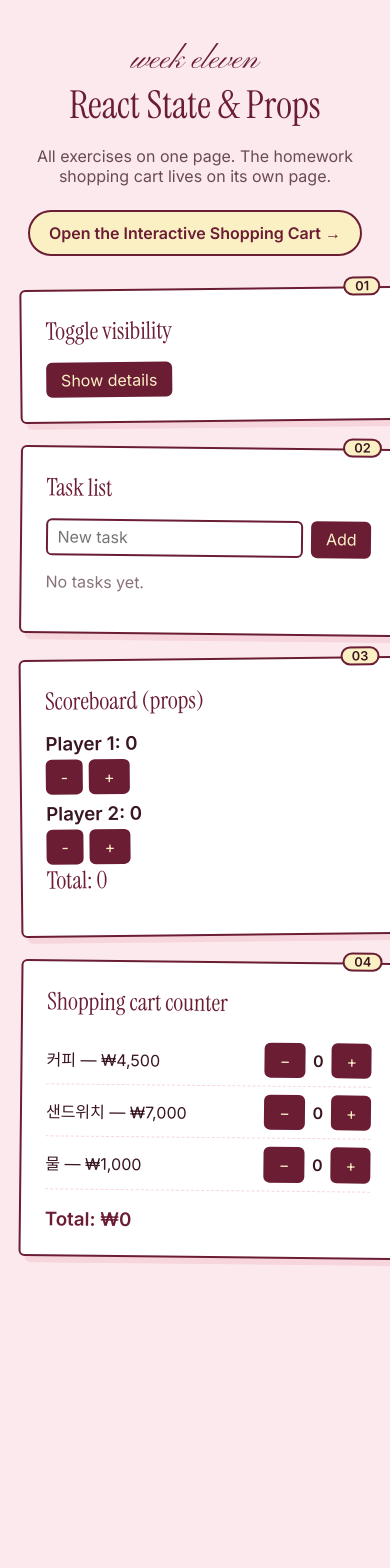
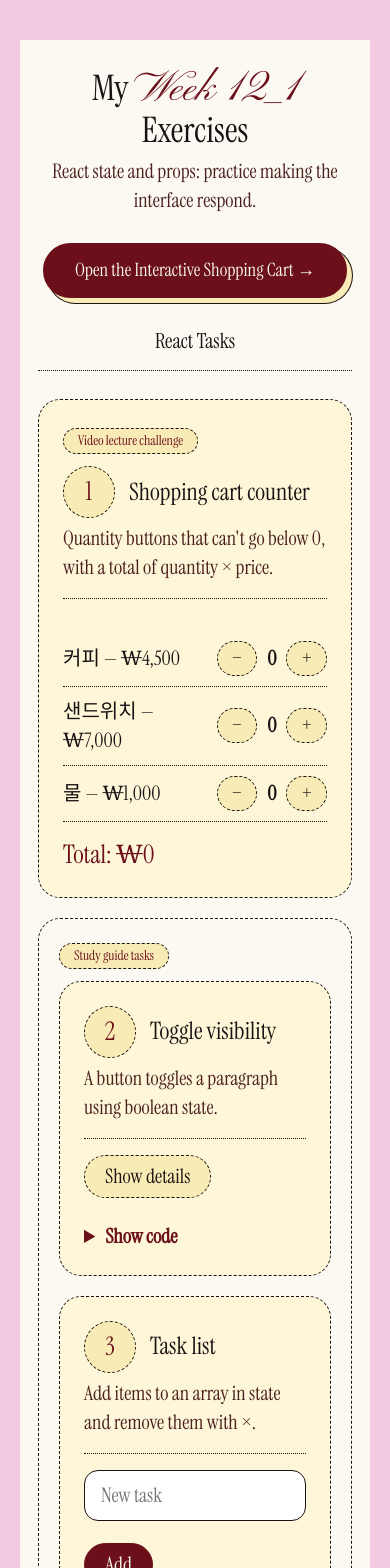
Before and after one commit to aadi-eee/week12_1, a React (Vite) app: page / in a window 390 px wide. Shown: the top 1568 px of the page. Before the commit the page ends 1322 px from the top, so only its background shows below. Built offline with nearby package versions, Linux system fonts and the light colour scheme.

Commit message:
Week 12_1 exercises and shopping cart

```diff
--- a/src/App.jsx
+++ b/src/App.jsx
@@ -4,6 +4,14 @@ import TaskList from './components/TaskList.jsx';
 import ScoreBoard from './components/ScoreBoard.jsx';
 import ShoppingCartCounter from './components/ShoppingCartCounter.jsx';
 import ShoppingCartPage from './pages/ShoppingCartPage.jsx';
+import CodeBlock from './components/CodeBlock.jsx';
+
+// "?raw" imports the file's text so we can display it
+import toggleCode from './components/ToggleDetail.jsx?raw';
+import taskCode from './components/TaskList.jsx?raw';
+import scoreCode from './components/ScoreBoard.jsx?raw';
+import CounterHistory from './components/CounterHistory.jsx';
+import counterCode from './components/CounterHistory.jsx?raw';
 
 // tiny hash router: "#/cart" -> shopping cart page, anything else -> exercises page
 function useHashRoute() {
@@ -16,12 +24,17 @@ function useHashRoute() {
   return hash;
 }
 
-function Card({ number, title, children }) {
+function Card({ number, title, text, tag, className = '', code, children }) {
   return (
-    <section className="card">
-      <span className="card-no">{number}</span>
+    <section className={`card ${className}`}>
+      {tag && <span className="tag">{tag}</span>}
+      <div className="card-head">
+        <span className="badge">{number}</span>
         <h2>{title}</h2>
-      {children}
+      </div>
+      <p className="card-text">{text}</p>
+      <div className="card-body">{children}</div>
+      {code && <CodeBlock code={code} />}
     </section>
   );
 }
@@ -32,26 +45,62 @@ export default function App() {
   if (hash === '#/cart') return <ShoppingCartPage />;
 
   return (
-    <main className="page">
-      <header className="hero">
-        <p className="script">week eleven</p>
-        <h1>React State &amp; Props</h1>
-        <p className="sub">All exercises on one page. The homework shopping cart lives on its own page.</p>
+    <main className="site">
+      <h1>My <span className="script">Week 12_1 </span> Exercises</h1>
+      <p className="lead">React state and props: practice making the interface respond.</p>
       <a className="cta" href="#/cart">Open the Interactive Shopping Cart →</a>
-      </header>
 
-      <div className="grid">
-        <Card number="01" title="Toggle visibility">
+      <h2>React Tasks</h2>
+      <div className="cards">
+        <Card
+          number="1"
+          title="Shopping cart counter"
+          text="Quantity buttons that can't go below 0, with a total of quantity × price."
+          tag="Video lecture challenge"
+        >
+          <ShoppingCartCounter />
+        </Card>
+
+        <div className="group">
+          <span className="tag">Study guide tasks</span>
+          <div className="cards">
+            <Card
+              number="2"
+              title="Toggle visibility"
+              text="A button toggles a paragraph using boolean state."
+              className="e2"
+              code={toggleCode}
+            >
               <ToggleDetail />
             </Card>
-        <Card number="02" title="Task list">
+            <Card
+              number="3"
+              title="Task list"
+              text="Add items to an array in state and remove them with ×."
+              className="e3"
+              code={taskCode}
+            >
               <TaskList />
             </Card>
-        <Card number="03" title="Scoreboard (props)">
+            <Card
+              number="4"
+              title="Scoreboard"
+              text="A parent passes props to two PlayerScore children and shows the total."
+              code={scoreCode}
+            >
               <ScoreBoard />
             </Card>
-        <Card number="04" title="Shopping cart counter">
-          <ShoppingCartCounter />
+          </div>
+        </div>
+
+        <Card
+          number="5"
+          title="Counter with history & undo"
+          text="Two state variables: count and history. Keep the last 5 values, and Undo goes back one step."
+          tag="Week 12_1 code challenge"
+          code={counterCode}
+        >
+          <CounterHistory />
         </Card>
       </div>
     </main>
--- a/src/components/CodeBlock.jsx
+++ b/src/components/CodeBlock.jsx
@@ -1,18 +1,9 @@
-import { useState } from 'react';
-
+// "Show code" box: uses the same <details> look as the old site
 export default function CodeBlock({ code }) {
-  const [open, setOpen] = useState(false);
-
   return (
-    <div className="code-wrap">
-      <button className="ghost" onClick={() => setOpen((o) => !o)}>
-        {open ? 'Hide code' : 'Show code'}
-      </button>
-      {open && (
-        <pre className="code">
-          <code>{code}</code>
-        </pre>
-      )}
-    </div>
+    <details className="example">
+      <summary>Show code</summary>
+      <pre><code>{code}</code></pre>
+    </details>
   );
 }
--- /dev/null
+++ b/src/components/CounterHistory.jsx
@@ -0,0 +1,54 @@
+import { useState } from 'react';
+
+export default function CounterHistory() {
+  const [count, setCount] = useState(0);
+  const [history, setHistory] = useState([0]);
+
+  // every time the count changes, push the new value and keep only the last 5
+  function changeTo(newCount) {
+    if (newCount === count) return; // no change, nothing to record
+    setCount(newCount);
+    setHistory((prev) => [...prev, newCount].slice(-5));
+  }
+
+  // Undo: go back to history[history.length - 2] and remove the last item
+  function undo() {
+    if (history.length < 2) return;
+    setCount(history[history.length - 2]);
+    setHistory((prev) => prev.slice(0, -1));
+  }
+
+  return (
+    <div>
+      <p className="big-count">{count}</p>
+
+      <div className="btn-row">
+        <button onClick={() => changeTo(count - 1)}>-1</button>
+        <button onClick={() => changeTo(count + 1)}>+1</button>
+        <button onClick={() => changeTo(0)}>Reset</button>
+        <button onClick={undo} disabled={history.length < 2}>Undo</button>
+      </div>
+
+      <h3 className="history-title">History (last 5)</h3>
+      <div className="chips">
+        <span>[</span>
+        {history.map((value, i) => {
+          const isCurrent = i === history.length - 1;
+          const isUndoTarget = i === history.length - 2;
+          return (
+            <span
+              key={i}
+              className={`chip${isCurrent ? ' current' : ''}${isUndoTarget ? ' next' : ''}`}
+            >
+              {value}
+            </span>
+          );
+        })}
+        <span>]</span>
+      </div>
+      <p className="legend">
+        <b>dark red</b> = current value · <b>yellow</b> = where Undo will go
+      </p>
+    </div>
+  );
+}
--- a/src/components/TaskList.jsx
+++ b/src/components/TaskList.jsx
@@ -4,7 +4,8 @@ export default function TaskList() {
   const [tasks, setTasks] = useState([]);
   const [input, setInput] = useState('');
 
-  function addTask() {
+  function addTask(e) {
+    e.preventDefault();
     if (!input.trim()) return;
     setTasks((prev) => [...prev, { id: Date.now(), text: input.trim() }]);
     setInput('');
@@ -16,20 +17,20 @@ export default function TaskList() {
 
   return (
     <div>
-      <div className="row">
+      <form onSubmit={addTask}>
         <input
           value={input}
           onChange={(e) => setInput(e.target.value)}
-          onKeyDown={(e) => e.key === 'Enter' && addTask()}
           placeholder="New task"
+          aria-label="New task"
         />
-        <button onClick={addTask}>Add</button>
-      </div>
-      <ul className="plain-list">
+        <button type="submit">Add</button>
+      </form>
+      <ul>
         {tasks.map((task) => (
           <li key={task.id}>
             <span>{task.text}</span>
-            <button className="ghost" onClick={() => removeTask(task.id)}>×</button>
+            <button onClick={() => removeTask(task.id)} aria-label={`Remove ${task.text}`}>×</button>
           </li>
         ))}
       </ul>
--- a/src/styles.css
+++ b/src/styles.css
@@ -1,66 +1,257 @@
+/* COLORS: change one here and it changes everywhere */
 :root {
-  --pink: #f6d5dc;
-  --blush: #fbe9ed;
-  --maroon: #6b1d34;
-  --butter: #fbf0c4;
-  --ink: #3a1620;
+  --paper: #fbf9f1;
+  --ink: #1a1212;
+  --pink: #f4c9e2;
+  --butter: #f8ebb5;
+  --butter-soft: #fdf6d8;
+  --maroon: #6b0f1a;
+  --brown: #4a1f1d;
+  font-family: 'Instrument Serif', Georgia, serif;
+  color: var(--ink);
 }
+
 * { box-sizing: border-box; }
+
 body {
   margin: 0;
-  font-family: 'Inter', system-ui, sans-serif;
-  background: var(--blush);
-  color: var(--ink);
+  padding: 40px 20px;
+  background: var(--pink);
+  font-size: 20px;
+  line-height: 1.45;
 }
-.page { max-width: 900px; margin: 0 auto; padding: 2.5rem 1.25rem 4rem; }
-.page.wide { max-width: 1100px; }
-.hero { text-align: center; margin-bottom: 2rem; }
-.hero h1 { font-family: 'Instrument Serif', serif; font-weight: 400; font-size: clamp(2.4rem, 6vw, 4rem); margin: 0; color: var(--maroon); }
-.script { font-family: 'Pinyon Script', cursive; font-size: 2rem; color: var(--maroon); margin: 0; }
-.sub { opacity: .75; }
-.cta, .back { display: inline-block; text-decoration: none; font-weight: 600; color: var(--maroon); }
-.cta { background: var(--butter); padding: .7rem 1.2rem; border-radius: 999px; border: 2px solid var(--maroon); margin-top: .5rem; }
-.cta:hover { background: var(--maroon); color: var(--butter); }
-.back { margin-bottom: 1rem; }
 
-.grid { display: grid; gap: 1.5rem; grid-template-columns: repeat(auto-fit, minmax(380px, 1fr)); }
-.card { position: relative; background: #fff; padding: 1.5rem; border: 2px solid var(--maroon); border-radius: 6px; box-shadow: 6px 6px 0 var(--pink); }
-.card:nth-child(odd) { transform: rotate(-.6deg); }
-.card:nth-child(even) { transform: rotate(.6deg); }
-.card h2 { font-family: 'Instrument Serif', serif; font-weight: 400; margin: 0 0 1rem; color: var(--maroon); }
-.card-no { position: absolute; top: -12px; right: 14px; background: var(--butter); border: 2px solid var(--maroon); border-radius: 999px; padding: 0 .6rem; font-size: .8rem; font-weight: 600; }
+h1, h2, p { margin: 0; }
+.script { font-family: 'Pinyon Script', cursive; font-weight: 400; }
 
-button { font: inherit; cursor: pointer; background: var(--maroon); color: var(--butter); border: 2px solid var(--maroon); border-radius: 6px; padding: .35rem .8rem; }
-button:hover:not(:disabled) { background: var(--ink); }
-button.ghost { background: transparent; color: var(--maroon); }
-button:disabled { opacity: .35; cursor: not-allowed; }
-input { font: inherit; padding: .4rem .6rem; border: 2px solid var(--maroon); border-radius: 6px; flex: 1; min-width: 0; }
-.row { display: flex; gap: .5rem; }
-.plain-list { list-style: none; padding: 0; margin: .75rem 0; }
-.plain-list li { display: flex; justify-content: space-between; align-items: center; gap: .75rem; padding: .5rem 0; border-bottom: 1px dashed var(--pink); }
-.qty { display: inline-flex; align-items: center; gap: .5rem; }
-.muted { opacity: .6; }
-.player h3 { margin: .5rem 0 .25rem; }
-.player button { margin-right: .4rem; }
-.total { color: var(--maroon); margin-bottom: 0; }
+/* ---------- Accessibility ---------- */
+a:focus-visible, button:focus-visible, input:focus-visible, textarea:focus-visible, summary:focus-visible {
+  outline: 3px solid var(--maroon);
+  outline-offset: 3px;
+}
 
-.shop { display: grid; grid-template-columns: 1fr 320px; gap: 1.5rem; align-items: start; }
-.products { display: grid; grid-template-columns: repeat(auto-fill, minmax(190px, 1fr)); gap: 1rem; }
-.product { background: #fff; border: 2px solid var(--maroon); border-radius: 6px; padding: .75rem; box-shadow: 4px 4px 0 var(--pink); }
-.product img { width: 100%; height: 130px; object-fit: cover; border-radius: 4px; }
-.product h3 { font-family: 'Instrument Serif', serif; font-weight: 400; margin: .5rem 0 0; }
-.price { margin: .2rem 0 .6rem; font-weight: 600; }
-.sidebar { position: sticky; top: 1rem; background: var(--butter); border: 2px solid var(--maroon); border-radius: 6px; padding: 1.25rem; }
-.sidebar h2 { font-family: 'Instrument Serif', serif; font-weight: 400; margin: 0; color: var(--maroon); }
-@media (max-width: 800px) { .shop { grid-template-columns: 1fr; } .sidebar { position: static; } .grid { grid-template-columns: 1fr; } }
-.code-wrap { margin-top: 1rem; }
-.code {
-  background: var(--ink);
-  color: var(--butter);
-  padding: 1rem;
-  border-radius: 6px;
-  overflow-x: auto;
-  font-size: .8rem;
-  line-height: 1.5;
+/* ---------- The cream card in the middle ---------- */
+.site {
+  max-width: 720px;
+  margin: 0 auto;
+  padding: 40px 32px 48px;
+  background: var(--paper);
+  text-align: center;
+}
+.site.wide { max-width: 1040px; }
+
+h1 {
+  font-weight: 400;
+  font-size: clamp(2.2rem, 7vw, 3.4rem);
+  line-height: 1.05;
+  margin-bottom: 8px;
+}
+h1 .script { font-size: 1.2em; color: var(--maroon); }
+.lead { color: var(--brown); margin-bottom: 28px; }
+
+h2 {
+  font-weight: 400;
+  font-size: 1.3rem;
+  margin-bottom: 28px;
+  padding-bottom: 14px;
+  border-bottom: 1px dotted var(--ink);
+}
+
+/* ---------- Exercise boxes ---------- */
+.cards { display: grid; gap: 20px; }
+
+.card {
+  background: var(--butter-soft);
+  border: 1px dashed var(--ink);
+  border-radius: 22px;
+  padding: 24px;
   text-align: left;
 }
+.card-head { display: flex; align-items: center; gap: 14px; margin-bottom: 6px; }
+.card-head h2 { font-size: 1.5rem; margin: 0; padding: 0; border: 0; line-height: 1.1; }
+.badge {
+  flex: none; width: 52px; height: 52px; display: grid; place-items: center;
+  border-radius: 50%; background: var(--butter); color: var(--maroon);
+  border: 1px dashed var(--ink); font-size: 1.6rem;
+}
+.card-text { color: var(--brown); margin-bottom: 16px; }
+.card-body { padding-top: 16px; border-top: 1px dotted var(--ink); }
+
+/* ---------- Buttons: yellow pills, brown on hover ---------- */
+.card-body button,
+.shop button {
+  font: inherit;
+  background: var(--butter);
+  color: var(--ink);
+  border: 1px dashed var(--ink);
+  border-radius: 99px;
+  padding: 6px 20px;
+  cursor: pointer;
+  margin: 0 8px 8px 0;
+}
+.card-body button:hover:not(:disabled),
+.shop button:hover:not(:disabled) { background: var(--brown); color: var(--paper); }
+.card-body button:disabled,
+.shop button:disabled { opacity: .45; cursor: not-allowed; }
+
+/* main action buttons */
+.card-body button[type="submit"],
+.shop button.primary {
+  background: var(--maroon); color: var(--paper); border-style: solid; border-color: var(--maroon);
+}
+.card-body button[type="submit"]:hover:not(:disabled),
+.shop button.primary:hover:not(:disabled) { background: var(--brown); border-color: var(--brown); }
+
+/* ---------- Inputs ---------- */
+.card-body input:not([type="checkbox"]) {
+  width: 100%;
+  font: inherit;
+  padding: 10px 16px;
+  border: 1px solid var(--ink);
+  border-radius: 14px;
+  background: #fff;
+  color: var(--ink);
+  margin-bottom: 14px;
+}
+
+/* ---------- Per-exercise bits ---------- */
+.e2 .card-body p { font-size: 1.4rem; margin-top: 8px; }
+
+.e3 form { display: flex; gap: 8px; align-items: flex-start; }
+.e3 form input { margin-bottom: 0; }
+.e3 form button { margin: 0; flex: none; }
+.e3 ul, .plain-list { list-style: none; padding: 0; margin: 16px 0 0; }
+.e3 li, .plain-list li {
+  display: flex; justify-content: space-between; align-items: center; gap: 12px;
+  padding: 10px 0; border-bottom: 1px dotted var(--ink);
+}
+.e3 li button { margin: 0; padding: 2px 14px; font-size: .95rem; }
+.muted { color: var(--brown); opacity: .7; margin-top: 10px; }
+
+.player { display: flex; align-items: center; gap: 8px; padding: 6px 0; }
+.player h3 { margin: 0 auto 0 0; font-weight: 400; font-size: 1.4rem; }
+.player button { margin: 0; }
+.total { font-weight: 400; font-size: 1.6rem; color: var(--maroon); margin: 14px 0 0; }
+.qty { display: inline-flex; align-items: center; gap: 10px; }
+.qty button { margin: 0; padding: 2px 14px; }
+
+/* ---------- Show code (same look as your old site) ---------- */
+.example { margin-top: 16px; }
+.example summary { cursor: pointer; font-weight: 700; color: var(--maroon); }
+.example summary:hover { color: var(--brown); }
+.example pre {
+  margin: 12px 0 0;
+  padding: 16px;
+  background: var(--paper);
+  border: 1px dashed var(--ink);
+  border-radius: 14px;
+  overflow-x: auto;
+  font-family: Consolas, 'Courier New', monospace;
+  font-size: 0.85rem;
+  line-height: 1.6;
+  text-align: left;
+}
+
+/* ---------- Links ---------- */
+.back, .back:visited {
+  display: inline-block;
+  margin-bottom: 24px;
+  font-size: 14px;
+  color: var(--maroon);
+  text-decoration: none;
+}
+.back:hover { text-decoration: underline; }
+
+.cta, .cta:visited {
+  display: inline-block;
+  margin-bottom: 28px;
+  padding: 8px 22px;
+  background: var(--butter);
+  color: var(--ink);
+  border: 1px dashed var(--ink);
+  border-radius: 99px;
+  text-decoration: none;
+}
+.cta:hover { background: var(--brown); color: var(--paper); }
+
+/* ---------- Shopping cart page ---------- */
+.shop { display: grid; grid-template-columns: 1fr 320px; gap: 20px; align-items: start; text-align: left; }
+.products { display: grid; grid-template-columns: repeat(auto-fill, minmax(190px, 1fr)); gap: 16px; }
+.product {
+  background: var(--butter-soft);
+  border: 1px dashed var(--ink);
+  border-radius: 22px;
+  padding: 14px;
+}
+.product img { width: 100%; height: 130px; object-fit: cover; border-radius: 14px; display: block; }
+.product h3 { font-weight: 400; font-size: 1.3rem; margin: 10px 0 0; }
+.price { color: var(--maroon); margin: 2px 0 10px; }
+.sidebar {
+  position: sticky; top: 16px;
+  background: var(--butter-soft);
+  border: 1px dashed var(--ink);
+  border-radius: 22px;
+  padding: 20px;
+}
+.sidebar h2 { font-size: 1.5rem; margin-bottom: 8px; }
+.sidebar small { color: var(--brown); }
+
+@media (max-width: 820px) {
+  .shop { grid-template-columns: 1fr; }
+  .sidebar { position: static; }
+}
+@media (max-width: 520px) {
+  .site { padding: 28px 18px 36px; }
+  .e3 form { flex-direction: column; }
+  .e3 form button { align-self: flex-start; }
+}
+.tag {
+  display: inline-block;
+  margin-bottom: 12px;
+  padding: 2px 14px;
+  background: var(--butter);
+  color: var(--maroon);
+  border: 1px dashed var(--ink);
+  border-radius: 99px;
+  font-size: .85rem;
+}
+.group {
+  background: var(--paper);
+  border: 1px dashed var(--ink);
+  border-radius: 22px;
+  padding: 20px;
+  text-align: left;
+}
+/* highlighted shopping cart button */
+.cta, .cta:visited {
+  padding: 12px 30px;
+  background: var(--maroon);
+  color: var(--paper);
+  border: 2px solid var(--maroon);
+  box-shadow: 5px 5px 0 var(--butter), 5px 5px 0 1px var(--ink);
+  font-size: 1.15rem;
+  transition: transform .15s, box-shadow .15s;
+}
+.cta:hover {
+  background: var(--brown);
+  border-color: var(--brown);
+  color: var(--paper);
+  transform: translate(-2px, -2px);
+  box-shadow: 7px 7px 0 var(--butter), 7px 7px 0 1px var(--ink);
+}
+.cta:active {
+  transform: translate(3px, 3px);
+  box-shadow: 1px 1px 0 var(--butter), 1px 1px 0 1px var(--ink);
+}
+.big-count { font-size: 4rem; line-height: 1; color: var(--maroon); text-align: center; margin-bottom: 14px; }
+.btn-row { text-align: center; }
+.history-title { font-weight: 400; font-size: 1.2rem; text-align: center; margin: 14px 0 8px; }
+.chips { display: flex; justify-content: center; align-items: center; gap: 8px; flex-wrap: wrap; }
+.chip {
+  min-width: 44px; padding: 6px 10px; text-align: center;
+  background: var(--paper); border: 1px solid var(--ink); border-radius: 10px;
+  font-family: Consolas, 'Courier New', monospace;
+}
+.chip.next { background: var(--butter); border: 1px dashed var(--ink); }
+.chip.current { background: var(--maroon); color: var(--paper); border-color: var(--maroon); }
+.legend { text-align: center; font-size: .9rem; color: var(--brown); margin-top: 10px; }
```
Lines whose indentation alone changed are shown as unchanged.
